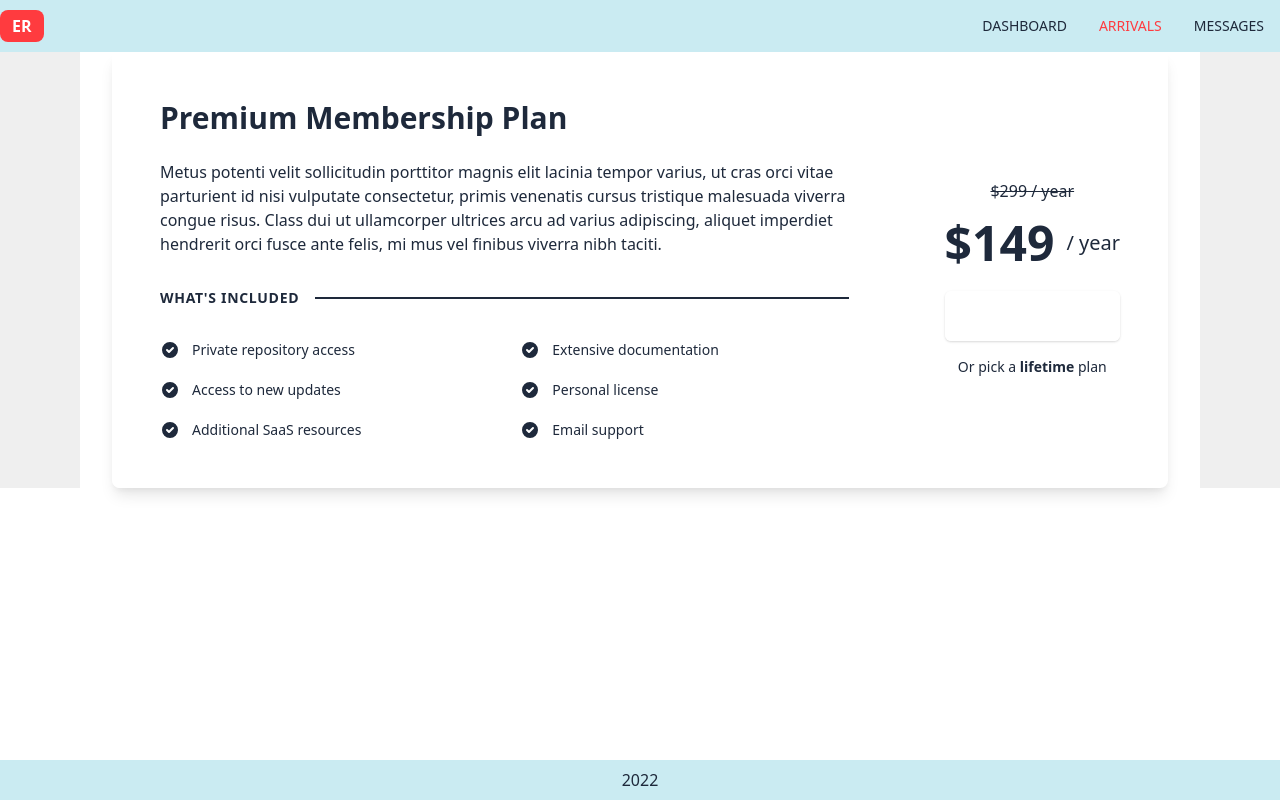
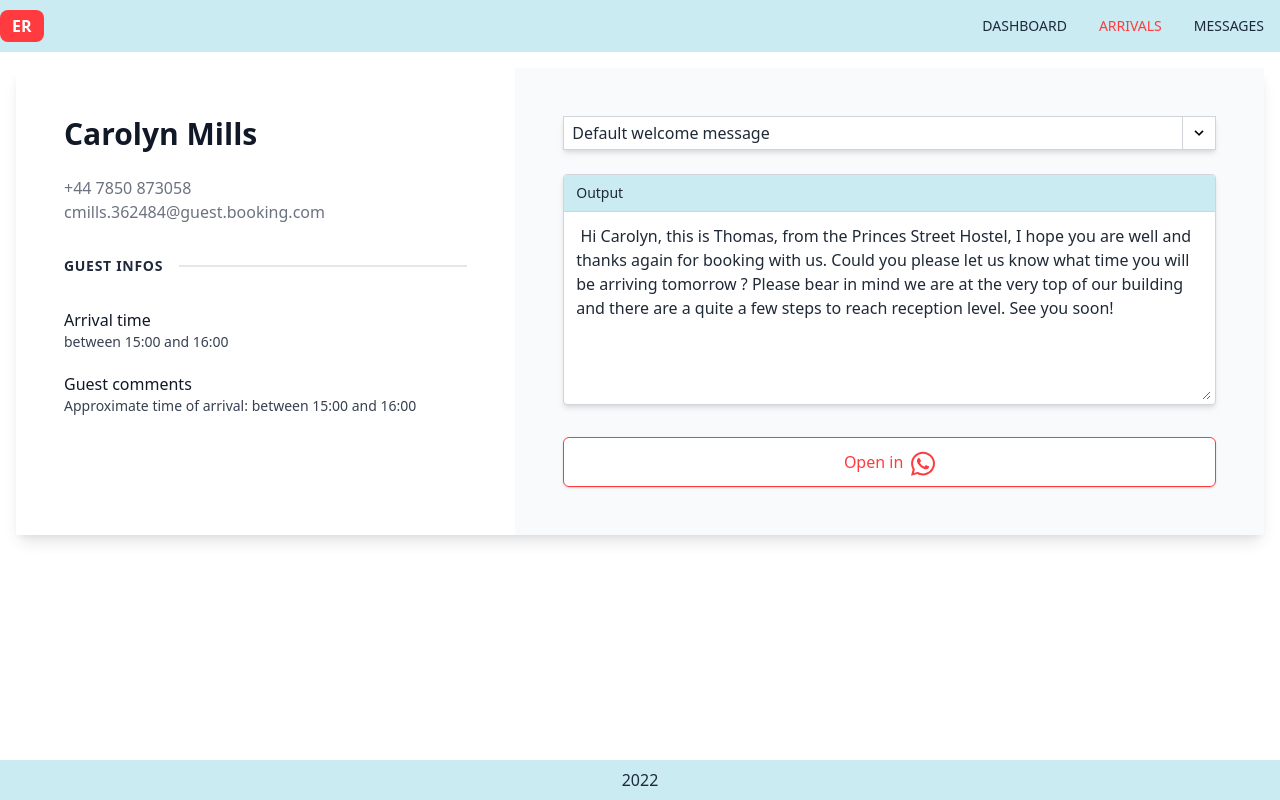
Before and after one commit to mustsee/easyreach, a Nuxt app: page /arrivals in a window 1280 px wide. Built offline with nearby package versions, Linux system fonts and the light colour scheme.

Commit message:
Modify tailwind card: GuestCard component

```diff
--- a/components/core/GuestCard.vue
+++ b/components/core/GuestCard.vue
@@ -1,87 +1,60 @@
 <template>
-  <div class="container mx-auto px-20">
-    <div style='background-color:rgb(255, 255, 255)'>
-      <div class="relative px-4 mx-auto max-w-7xl sm:px-6 lg:px-8" style="cursor: auto;">
-        <div class="max-w-lg mx-auto overflow-hidden rounded-lg shadow-lg lg:max-w-none lg:flex">
-          <div class="flex-1 px-6 py-8 bg-white lg:p-12" style="cursor: auto;">
-            <h3 class="text-2xl font-extrabold text-gray-900 sm:text-3xl" style="cursor: auto;">Premium Membership Plan</h3>
-            <p class="mt-6 text-base text-gray-500">Metus potenti velit sollicitudin porttitor magnis elit lacinia tempor varius, ut cras orci vitae parturient id nisi vulputate consectetur, primis venenatis cursus tristique malesuada viverra congue risus. Class dui ut ullamcorper ultrices arcu ad varius adipiscing, aliquet imperdiet hendrerit orci fusce ante felis, mi mus vel finibus viverra nibh taciti.</p>
+  <div class="px-4">
+    <div class="rounded-lg shadow-lg lg:flex">
+      <div class="flex-1 px-6 py-8 bg-white lg:p-12">
+        <h3 class="text-2xl font-extrabold text-gray-900 sm:text-3xl">Carolyn Mills</h3>
+        <p class="mt-6 text-base text-gray-500 truncate">+44 7850 873058 <br/> cmills.362484@guest.booking.com</p>
         <div class="mt-8">
           <div class="flex items-center">
-                <h4 class="flex-shrink-0 pr-4 text-sm font-semibold tracking-wider text-indigo-600 uppercase bg-white">What's included</h4>
+            <h4 class="flex-shrink-0 pr-4 text-sm font-semibold tracking-wider uppercase bg-white">Guest infos</h4>
             <div class="flex-1 border-t-2 border-gray-200"></div>
           </div>
-              <ul class="mt-8 space-y-5 lg:space-y-0 lg:grid lg:grid-cols-2 lg:gap-x-8 lg:gap-y-5">
-                <li class="flex items-start lg:col-span-1">
-                  <div class="flex-shrink-0">
-                    <svg class="w-5 h-5 text-green-400" xmlns="http://www.w3.org/2000/svg" viewBox="0 0 20 20" fill="currentColor" aria-hidden="true">
-                      <path fill-rule="evenodd" d="M10 18a8 8 0 100-16 8 8 0 000 16zm3.707-9.293a1 1 0 00-1.414-1.414L9 10.586 7.707 9.293a1 1 0 00-1.414 1.414l2 2a1 1 0 001.414 0l4-4z" clip-rule="evenodd"></path>
-                    </svg>
-                  </div>
-                  <p class="ml-3 text-sm text-gray-700">Private repository access</p>
+          <!-- <ul class="mt-8 space-y-5 lg:space-y-0 lg:grid lg:grid-cols-2 lg:gap-x-8 lg:gap-y-5"> -->
+          <ul class="mt-8 space-y-5">
+            <li class="lg:col-span-1">
+              <p class="text-gray-900">Arrival time</p>
+              <p class="text-sm text-gray-700">between 15:00 and 16:00</p>
             </li>
-                <li class="flex items-start lg:col-span-1">
-                  <div class="flex-shrink-0">
-                    <svg class="w-5 h-5 text-green-400" xmlns="http://www.w3.org/2000/svg" viewBox="0 0 20 20" fill="currentColor" aria-hidden="true">
-                      <path fill-rule="evenodd" d="M10 18a8 8 0 100-16 8 8 0 000 16zm3.707-9.293a1 1 0 00-1.414-1.414L9 10.586 7.707 9.293a1 1 0 00-1.414 1.414l2 2a1 1 0 001.414 0l4-4z" clip-rule="evenodd"></path>
-                    </svg>
-                  </div>
-                  <p class="ml-3 text-sm text-gray-700">Extensive documentation</p>
-                </li>
-                <li class="flex items-start lg:col-span-1">
-                  <div class="flex-shrink-0">
-                    <svg class="w-5 h-5 text-green-400" xmlns="http://www.w3.org/2000/svg" viewBox="0 0 20 20" fill="currentColor" aria-hidden="true">
-                      <path fill-rule="evenodd" d="M10 18a8 8 0 100-16 8 8 0 000 16zm3.707-9.293a1 1 0 00-1.414-1.414L9 10.586 7.707 9.293a1 1 0 00-1.414 1.414l2 2a1 1 0 001.414 0l4-4z" clip-rule="evenodd"></path>
-                    </svg>
-                  </div>
-                  <p class="ml-3 text-sm text-gray-700">Access to new updates</p>
-                </li>
-                <li class="flex items-start lg:col-span-1">
-                  <div class="flex-shrink-0">
-                    <svg class="w-5 h-5 text-green-400" xmlns="http://www.w3.org/2000/svg" viewBox="0 0 20 20" fill="currentColor" aria-hidden="true">
-                      <path fill-rule="evenodd" d="M10 18a8 8 0 100-16 8 8 0 000 16zm3.707-9.293a1 1 0 00-1.414-1.414L9 10.586 7.707 9.293a1 1 0 00-1.414 1.414l2 2a1 1 0 001.414 0l4-4z" clip-rule="evenodd"></path>
-                    </svg>
-                  </div>
-                  <p class="ml-3 text-sm text-gray-700">Personal license</p>
-                </li>
-                <li class="flex items-start lg:col-span-1">
-                  <div class="flex-shrink-0">
-                    <svg class="w-5 h-5 text-green-400" xmlns="http://www.w3.org/2000/svg" viewBox="0 0 20 20" fill="currentColor" aria-hidden="true">
-                      <path fill-rule="evenodd" d="M10 18a8 8 0 100-16 8 8 0 000 16zm3.707-9.293a1 1 0 00-1.414-1.414L9 10.586 7.707 9.293a1 1 0 00-1.414 1.414l2 2a1 1 0 001.414 0l4-4z" clip-rule="evenodd"></path>
-                    </svg>
-                  </div>
-                  <p class="ml-3 text-sm text-gray-700">Additional SaaS resources</p>
-                </li>
-                <li class="flex items-start lg:col-span-1">
-                  <div class="flex-shrink-0">
-                    <svg class="w-5 h-5 text-green-400" xmlns="http://www.w3.org/2000/svg" viewBox="0 0 20 20" fill="currentColor" aria-hidden="true">
-                      <path fill-rule="evenodd" d="M10 18a8 8 0 100-16 8 8 0 000 16zm3.707-9.293a1 1 0 00-1.414-1.414L9 10.586 7.707 9.293a1 1 0 00-1.414 1.414l2 2a1 1 0 001.414 0l4-4z" clip-rule="evenodd"></path>
-                    </svg>
-                  </div>
-                  <p class="ml-3 text-sm text-gray-700">Email support</p>
+            <li class="lg:col-span-1">
+              <p class="text-gray-900">Guest comments</p>
+              <p class="text-sm text-gray-700">Approximate time of arrival: between 15:00 and 16:00</p>
             </li>
           </ul>
         </div>
       </div>
-          <div class="px-6 py-8 text-center bg-gray-50 lg:flex-shrink-0 lg:flex lg:flex-col lg:justify-center lg:p-12" style="cursor: auto;">
-            <p class="mt-4 text-gray-500" style="text-decoration-line:line-through;text-decoration-style:solid">$299 / year</p>
-            <div class="flex items-center justify-center mt-4 text-5xl font-extrabold text-gray-900">
-              <span>$149</span>
-              <span class="ml-3 text-xl font-medium text-gray-500">/ year</span>
-            </div>
-            <div class="mt-6">
-              <div class="rounded-md shadow">
-                <a href="https://stackdiary.com/" class="flex items-center justify-center w-full px-5 py-3 text-base font-medium text-white bg-gray-800 border border-transparent rounded-md hover:bg-gray-900" target="_blank">Get Access</a>
-              </div>
-            </div>
-            <div class="mt-4 text-sm">
-              <a href="https://stackdiary.com/" class="font-medium text-gray-700 hover:text-gray-900" target="_blank">Or pick a
-                <span class="font-bold">lifetime</span> plan
+      <div class="lg:w-3/5 px-6 py-8 text-center bg-gray-50 lg:flex-shrink-0 lg:flex lg:flex-col lg:justify-center lg:p-12">
+        <select-component />
+        <textarea-component class="mt-6"/>
+        <div class="mt-8">
+          <div class="action-button rounded-md shadow">
+            <a
+              href=""
+              class="flex items-center justify-center w-full px-5 py-3 text-base font-medium text-primary-color bg-white border border-transparent rounded-md hover:text-white hover:bg-primary-color transition-all"
+              target="_blank">
+                Open in
+                <span class="w-6 h-6 ml-2">
+                  <svg class="whatsapp-icon" xmlns="http://www.w3.org/2000/svg" viewBox="0 0 448 512">
+                    <path
+                      d="M380.9 97.1C339 55.1 283.2 32 223.9 32c-122.4 0-222 99.6-222 222 0 39.1 10.2 77.3 29.6 111L0 480l117.7-30.9c32.4 17.7 68.9 27 106.1 27h.1c122.3 0 224.1-99.6 224.1-222 0-59.3-25.2-115-67.1-157zm-157 341.6c-33.2 0-65.7-8.9-94-25.7l-6.7-4-69.8 18.3L72 359.2l-4.4-7c-18.5-29.4-28.2-63.3-28.2-98.2 0-101.7 82.8-184.5 184.6-184.5 49.3 0 95.6 19.2 130.4 54.1 34.8 34.9 56.2 81.2 56.1 130.5 0 101.8-84.9 184.6-186.6 184.6zm101.2-138.2c-5.5-2.8-32.8-16.2-37.9-18-5.1-1.9-8.8-2.8-12.5 2.8-3.7 5.6-14.3 18-17.6 21.8-3.2 3.7-6.5 4.2-12 1.4-32.6-16.3-54-29.1-75.5-66-5.7-9.8 5.7-9.1 16.3-30.3 1.8-3.7.9-6.9-.5-9.7-1.4-2.8-12.5-30.1-17.1-41.2-4.5-10.8-9.1-9.3-12.5-9.5-3.2-.2-6.9-.2-10.6-.2-3.7 0-9.7 1.4-14.8 6.9-5.1 5.6-19.4 19-19.4 46.3 0 27.3 19.9 53.7 22.6 57.4 2.8 3.7 39.1 59.7 94.8 83.8 35.2 15.2 49 16.5 66.6 13.9 10.7-1.6 32.8-13.4 37.4-26.4 4.6-13 4.6-24.1 3.2-26.4-1.3-2.5-5-3.9-10.5-6.6z"
+                    />
+                  </svg>
+                </span>
               </a>
           </div>
         </div>
       </div>
     </div>
   </div>
-  </div>
 </template>
+
+<style>
+/* https://codepen.io/stackdiary/pen/xxPRLjV */
+
+.action-button:hover .whatsapp-icon {
+  fill: #FFFFFF;
+}
+
+.whatsapp-icon {
+  fill: #FF3B3F;
+}
+</style>
--- /dev/null
+++ b/components/core/SelectComponent.vue
@@ -0,0 +1,18 @@
+<template>
+  <div class="relative border border-gray-300 text-gray-800 bg-white shadow-md">
+    <select class="appearance-none w-full py-1 px-2 bg-white focus:outline-none" name="messages" id="messages">
+      <option value="default_welcome_message">Default welcome message</option>
+      <option value="with_arrival_time">With arrival time</option>
+      <option value="early-checkin">Early Checkin</option>
+    </select>
+    <div class="pointer-events-none absolute right-0 top-0 bottom-0 flex items-center px-2 text-gray-700 border-l border-gray-300">
+        <svg class="h-4 w-4" xmlns="http://www.w3.org/2000/svg" viewBox="0 0 20 20">
+            <path d="M9.293 12.95l.707.707L15.657 8l-1.414-1.414L10 10.828 5.757 6.586 4.343 8z" />
+        </svg>
+    </div>
+</div>
+</template>
+
+<style>
+/* https://codepen.io/croxton/pen/zYqYdKr */
+</style>
--- /dev/null
+++ b/components/core/TextareaComponent.vue
@@ -0,0 +1,16 @@
+<template>
+  <div class="border border-gray-300 rounded flex flex-col text-gray-800 bg-white shadow-md">
+    <div class="bg-tertiary-color px-3 py-2 border-b border-gray-300">
+      <h3 class="text-sm text-left font-medium">Output</h3>
+    </div>
+    <textarea rows="7" spellcheck="false" placeholder="Text to be sent to the guest" class=" flex-1 p-2 m-1 focus:outline-none" name="output">
+    Hi Carolyn, this is Thomas, from the Princes Street Hostel, I hope you are well and thanks again for booking with us. Could you please let us know what time you will be arriving tomorrow ?
+    Please bear in mind we are at the very top of our building and there are a quite a few steps to reach reception level.
+    See you soon!
+    </textarea>
+  </div>
+</template>
+
+<style>
+/* https://codepen.io/koca/pen/RMeZBe */
+</style>
--- a/layouts/default.vue
+++ b/layouts/default.vue
@@ -1,8 +1,8 @@
 <template>
   <div class="flex flex-col h-screen justify-between text-slate-800">
     <header-menu :list="list" />
-      <main class="mb-auto bg-quaternary-color">
-        <div class="max-w-screen-xl mx-auto px-6 xl:px-0"><!-- 1280px -->
+      <main class="mb-auto bg-white">
+        <div class="max-w-screen-xl mx-auto px-6 pt-4 xl:px-0"><!-- 1280px -->
           <nuxt></nuxt>
         </div>
       </main>
--- a/tailwind.config.js
+++ b/tailwind.config.js
@@ -9,7 +9,16 @@ module.exports = {
       "quaternary-color": "#EFEFEF", // neutral // light-bg
 
       "white": "#FFFFFF",
+      "green-400": "#34d399",
       "slate-800": "#1E293B",
+      "gray-50": "#F9FAFB",
+      "gray-100": "#F3F4F6",
+      "gray-200": "#E5E7EB",
+      "gray-300": "#D1D5DB",
+      "gray-500": "#6b7280",
+      "gray-700": "#374151",
+      "gray-800": "#1F2937",
+      "gray-900": "#111827",
     }
   },
   variants: {
```
Also changed, not shown: static/images/icon-whatsapp.svg (added). Lines whose indentation alone changed are shown as unchanged.
